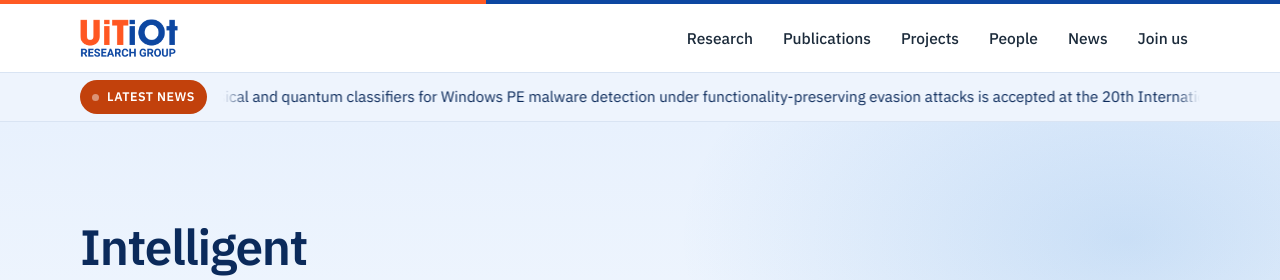
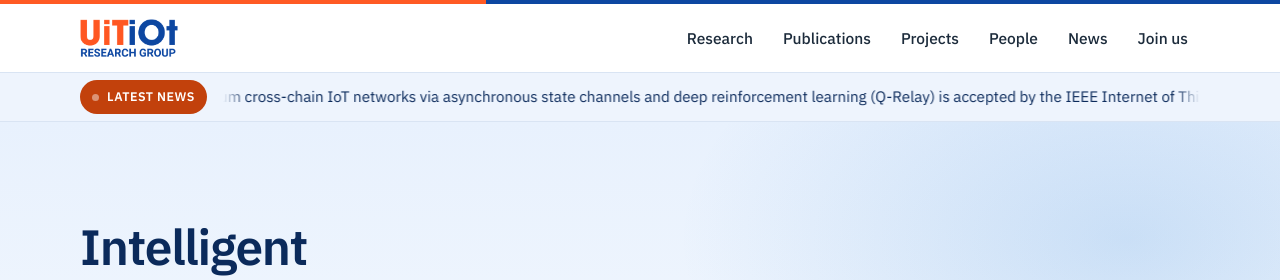
Before and after one commit to vdanghuynh/uitiot, a Jekyll site: the page built from index.html, in a window 1280 px wide and 900 px high. Shown: the top 280 px of the window. Built offline with Jekyll 4.4.1, drawn with Linux system fonts in a browser that asks for light colours; some of the changed text lies outside the part shown.

Commit message:
News and publications: add Q-Relay IoT-J paper

```diff
--- a/_data/news.yml
+++ b/_data/news.yml
@@ -1,4 +1,6 @@
 # Newest first. `date` is shown as written. Add `url:` to link an item.
+- date: Nov. 2026
+  text: Our paper on scaling post-quantum cross-chain IoT networks via asynchronous state channels and deep reinforcement learning (Q-Relay) is accepted by the IEEE Internet of Things Journal.
 - date: Oct. 2026
   text: Our paper on benchmarking classical and quantum classifiers for Windows PE malware detection under functionality-preserving evasion attacks is accepted at the 20th International Conference on Network and System Security in Hangzhou, China (Oct. 30-Nov. 1, 2026).
 - date: Oct. 2026
--- a/_data/publications.yml
+++ b/_data/publications.yml
@@ -5,6 +5,15 @@
 # Optional fields: status, note, abstract (URL), pdf (URL), doi (e.g. 10.1109/ATC63255.2024.10908133)
 
 # ---------------------------------------------------------------- Journals
+- type: journal
+  year: 2026
+  date: Nov. 2026
+  status: Accepted
+  authors: T.-D. Tran, H.-P. Quang-Dai, D. V. Huynh, and V.-H. Pham
+  title: "Q-Relay: Scaling Post-Quantum Cross-Chain IoT Networks via Asynchronous State Channels and Deep Reinforcement Learning"
+  venue: IEEE Internet of Things Journal
+  pillars: [qsec, edge]
+
 - type: journal
   year: 2026
   date: Sep. 2026
```
